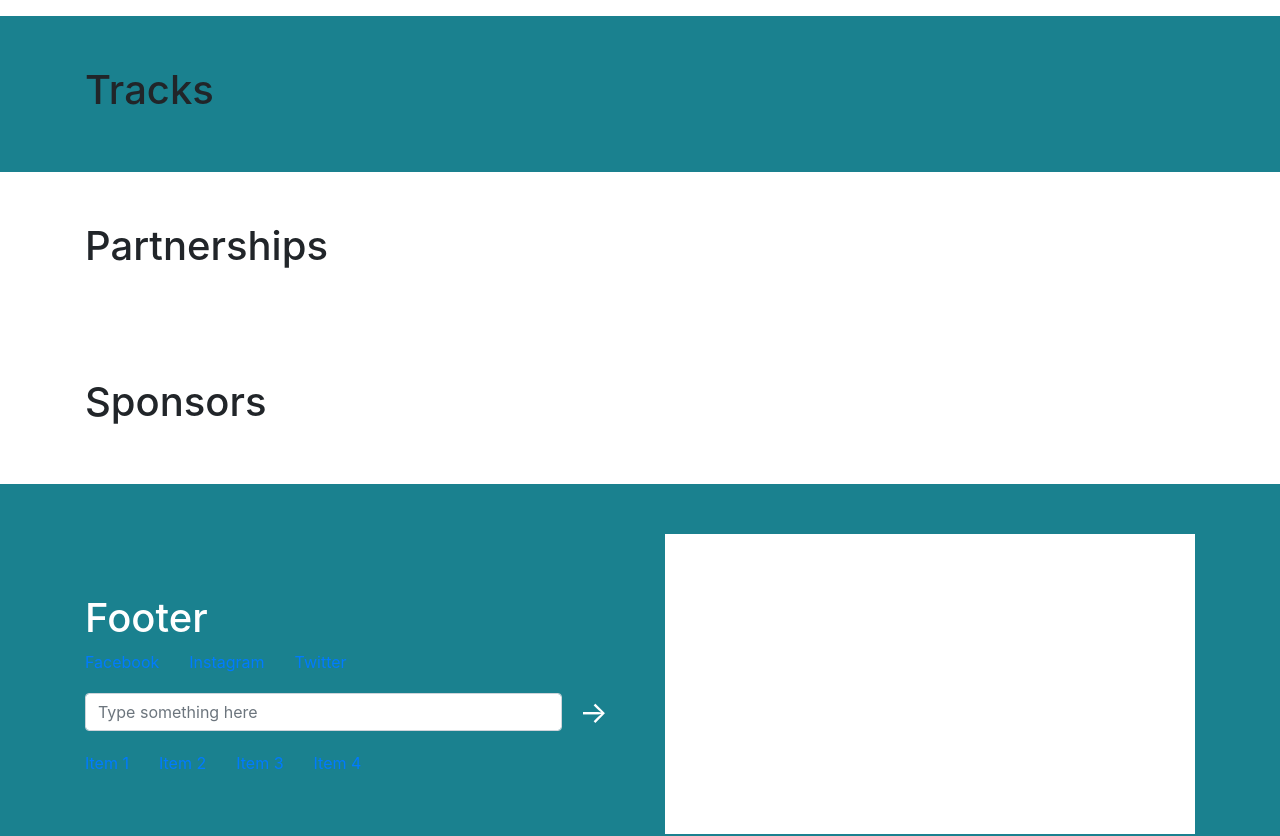
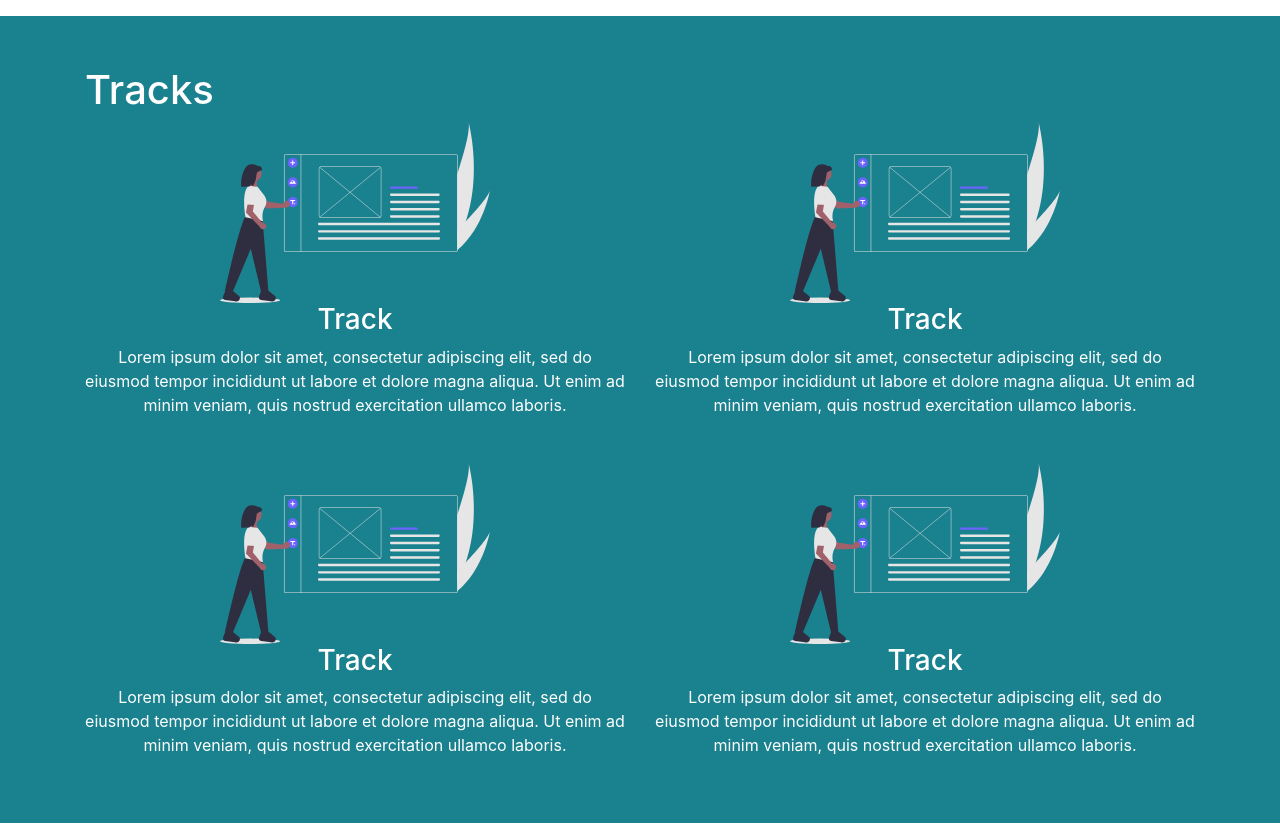
Before and after one commit to calixo888/hackforthepeople, a Next.js app: page / in a window 1280 px wide. Shown: the part 940-1776 px from the top of the page. Built offline with nearby package versions, Linux system fonts and the light colour scheme.

Commit message:
setup tracks

```diff
--- a/pages/index.js
+++ b/pages/index.js
@@ -38,6 +38,36 @@ export default () => {
       <section className="tracks">
         <div className="container">
           <h1>Tracks</h1>
+          <div className="track-grid">
+            <div className="track">
+              <img src="/img/illustrations/test.svg" />
+              <h3>Track</h3>
+              <p>
+                Lorem ipsum dolor sit amet, consectetur adipiscing elit, sed do eiusmod tempor incididunt ut labore et dolore magna aliqua. Ut enim ad minim veniam, quis nostrud exercitation ullamco laboris.
+              </p>
+            </div>
+            <div className="track">
+              <img src="/img/illustrations/test.svg" />
+              <h3>Track</h3>
+              <p>
+                Lorem ipsum dolor sit amet, consectetur adipiscing elit, sed do eiusmod tempor incididunt ut labore et dolore magna aliqua. Ut enim ad minim veniam, quis nostrud exercitation ullamco laboris.
+              </p>
+            </div>
+            <div className="track">
+              <img src="/img/illustrations/test.svg" />
+              <h3>Track</h3>
+              <p>
+                Lorem ipsum dolor sit amet, consectetur adipiscing elit, sed do eiusmod tempor incididunt ut labore et dolore magna aliqua. Ut enim ad minim veniam, quis nostrud exercitation ullamco laboris.
+              </p>
+            </div>
+            <div className="track">
+              <img src="/img/illustrations/test.svg" />
+              <h3>Track</h3>
+              <p>
+                Lorem ipsum dolor sit amet, consectetur adipiscing elit, sed do eiusmod tempor incididunt ut labore et dolore magna aliqua. Ut enim ad minim veniam, quis nostrud exercitation ullamco laboris.
+              </p>
+            </div>
+          </div>
         </div>
       </section>
 
--- a/styles/imports/pages/index/tracks.scss
+++ b/styles/imports/pages/index/tracks.scss
@@ -1,3 +1,21 @@
 .tracks {
   background-color: $color-primary;
+
+  & * {
+    color: white;
+  }
+
+  .track-grid {
+    display: grid;
+    grid-template-columns: repeat(auto-fill, minmax(400px, 1fr));
+    grid-gap: 30px;
+
+    .track {
+      text-align: center;
+
+      & img {
+        width: 50%;
+      }
+    }
+  }
 }
```
Also changed, not shown: public/img/illustrations/test.svg (added).
